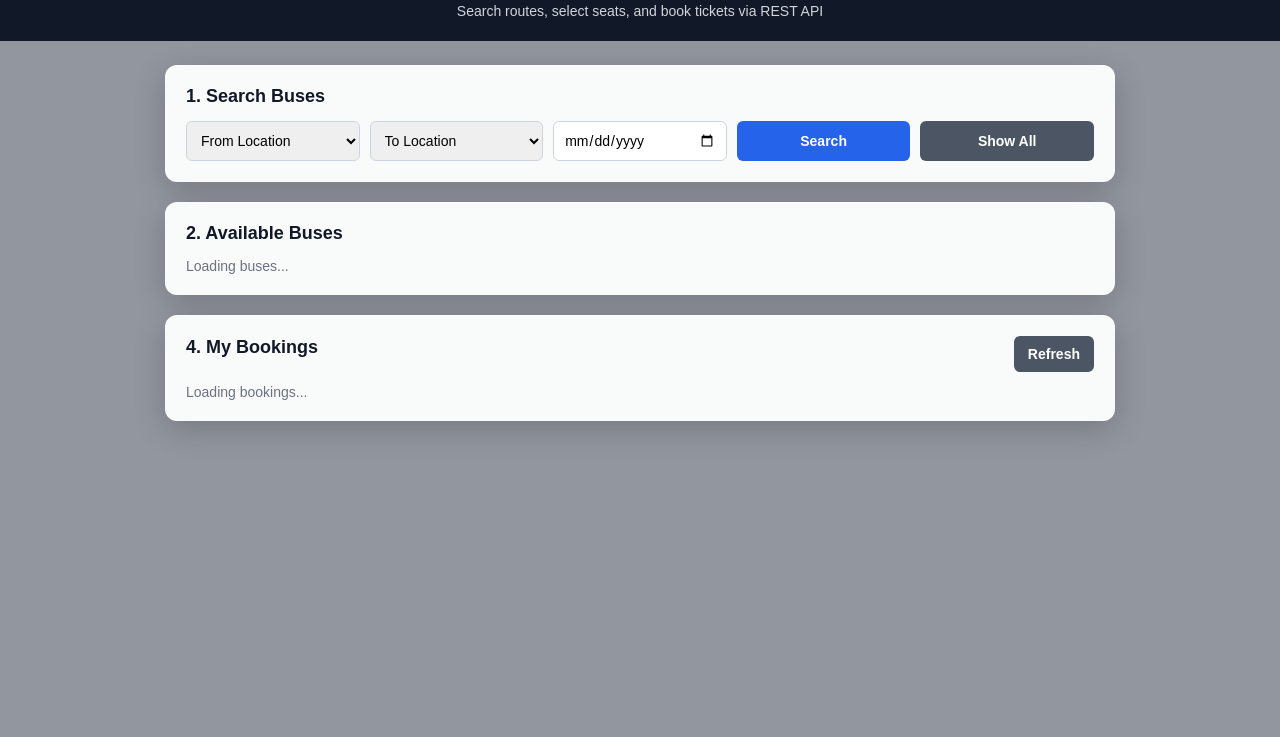
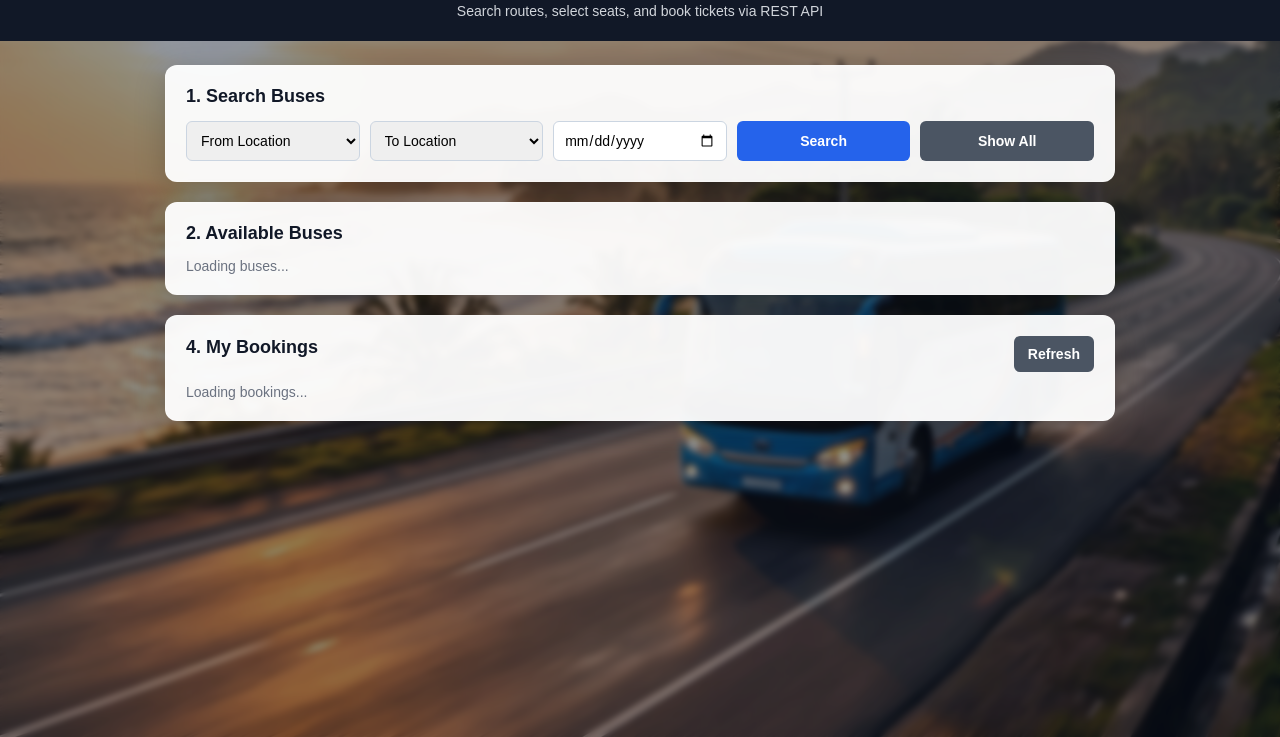
Before and after one commit to Ramasinha-MUD/Bus-Booking-API, a plain HTML site: page index.html in a window 1280 px wide. Shown: the part 63-800 px from the top of the page. Drawn offline with Linux system fonts and the light colour scheme.

Commit message:
import image

```diff
--- a/css/style.css
+++ b/css/style.css
@@ -11,7 +11,7 @@
 
 /* Set full-screen fixed background image and base text color */
 body {
-    background: url("../assets/image/Gemini_Generated_Image_aowv92aowv92aowv.jpg") no-repeat center center fixed;
+    background: url("../assets/Gemini_Generated_Image_aowv92aowv92aowv.jpg") no-repeat center center fixed;
     background-size: cover;
     color: #111827;
     position: relative;
```
Also changed, not shown: assets/Gemini_Generated_Image_aowv92aowv92aowv.jpg (added).
